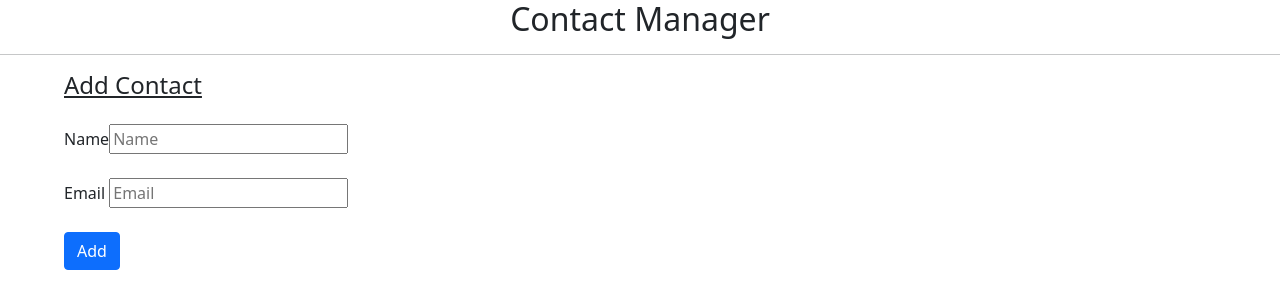
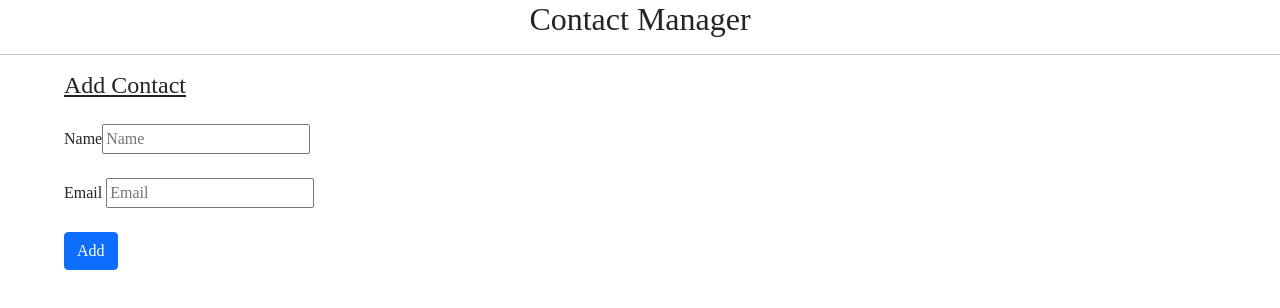
Before and after one commit to Moonijaz/React-js, a React (Vite) app in the folder Contact-manager/: page / in a window 1280 px wide. Shown: the top 308 px of the page. Built offline with nearby package versions, Linux system fonts and the light colour scheme.

Commit message:
Add main .css into main.jsx

```diff
--- a/Contact-manager/src/main.jsx
+++ b/Contact-manager/src/main.jsx
@@ -1,9 +1,13 @@
 import React from 'react'
 import ReactDOM from 'react-dom/client'
 import App from './App.jsx'
+import './main.css'
 
 ReactDOM.createRoot(document.getElementById('root')).render(
   <React.StrictMode>
-    <App />
+    <div className='root'>
+      <App />
+    </div>
+
   </React.StrictMode>,
 )
```
